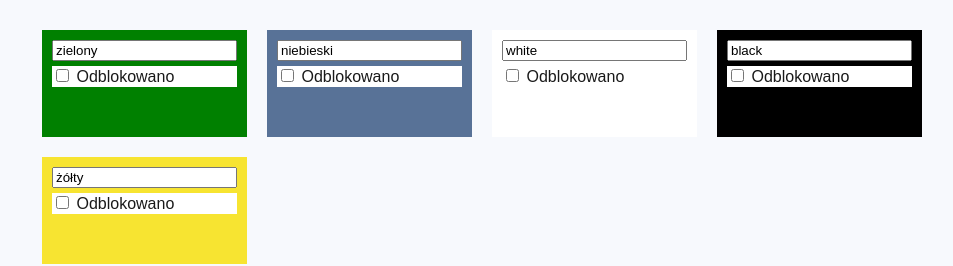
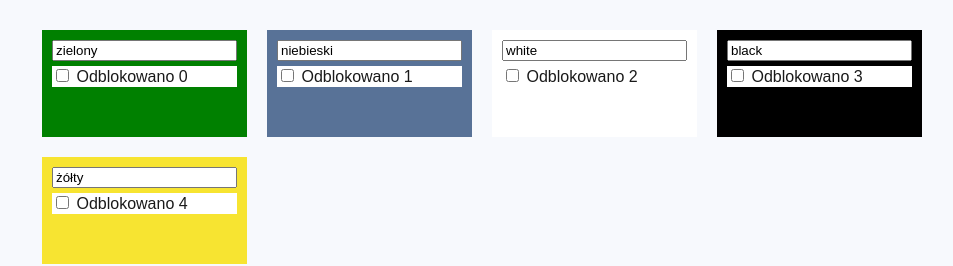
Before and after one commit to Kolumbryna22/shufflingTiles, a Vue app: page / in a window 1280 px wide. Shown: the top 266 px of the page, without its empty margins (68-1021 px from the left). Built offline with nearby package versions, Linux system fonts and the light colour scheme; the HTML template or start-up script is replaced by a standard one.

Commit message:
add shuffle

```diff
--- a/src/components/Card.vue
+++ b/src/components/Card.vue
@@ -17,7 +17,7 @@
           type="checkbox"
       >
       <label :for="'blocked' + form.index">
-        {{ form.blocked ? 'Zablokowano' : 'Odblokowano' }}
+        {{ form.blocked ? 'Zablokowano' : 'Odblokowano' }} {{ card.index }}
       </label>
     </div>
     <div
@@ -56,6 +56,11 @@ export default {
       return this.form.name !== this.card.name || this.form.blocked !== this.card.blocked;
     }
   },
+  watch: {
+    card () {
+      this.form = { ...this.card };
+    }
+  },
   methods: {
     save () {
       this.$emit('updateCard', this.form);
--- a/src/components/Cards.vue
+++ b/src/components/Cards.vue
@@ -72,7 +72,15 @@ export default {
       this.$set(this.cards, index, new CardConstructor(e));
     },
     shuffleCards () {
+      for (let i = this.cards.length - 1; i >= 0; i--) {
+        const j = Math.floor(Math.random() * this.cards.length);
+        const temp = { ...this.cards[i] };
 
+        if (!this.cards[i].blocked && !this.cards[j].blocked) {
+          this.$set(this.cards, i, this.cards[j]);
+          this.$set(this.cards, j, temp);
+        }
+      }
     },
     addCard (e) {
       this.cards.push(new CardConstructor(e));
```
